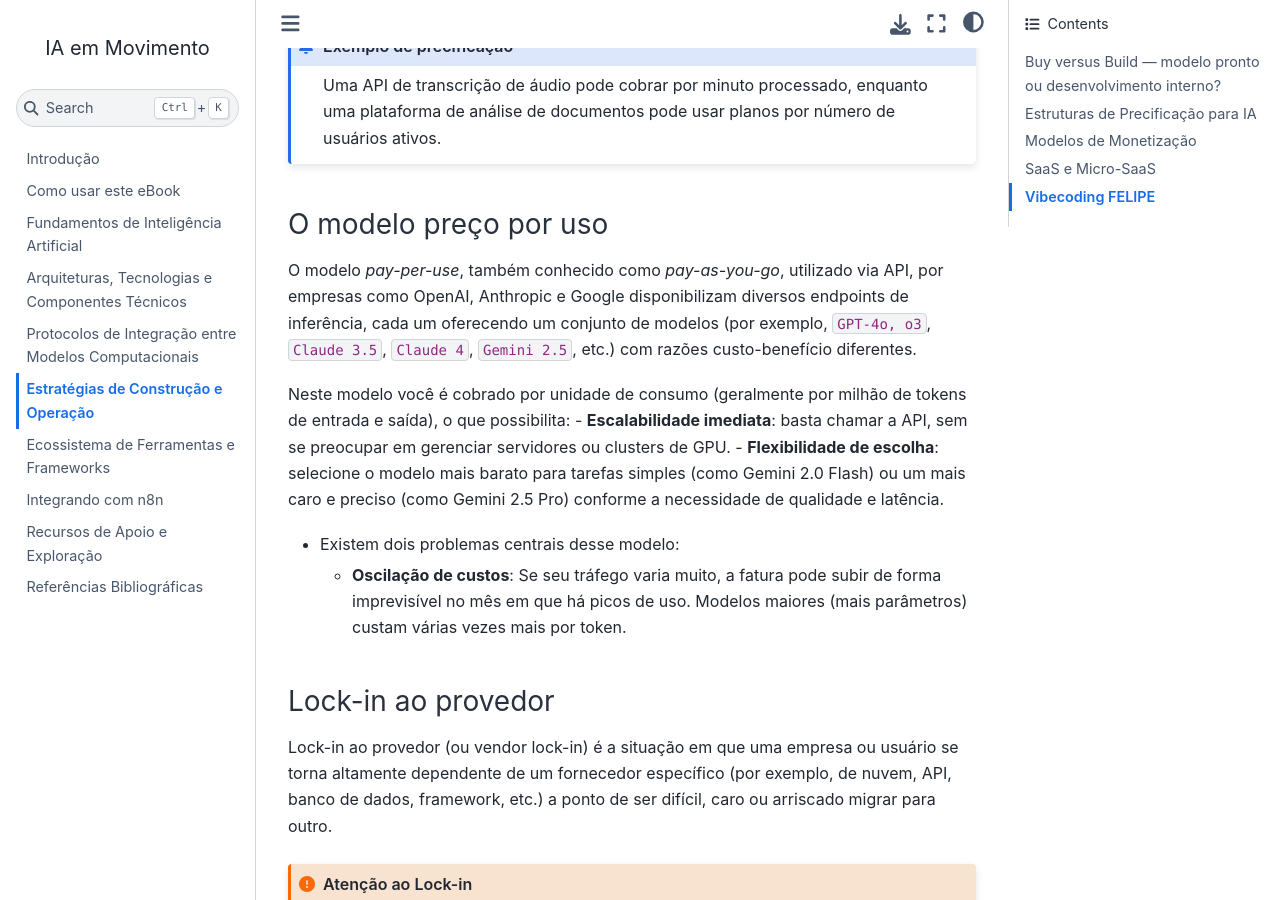
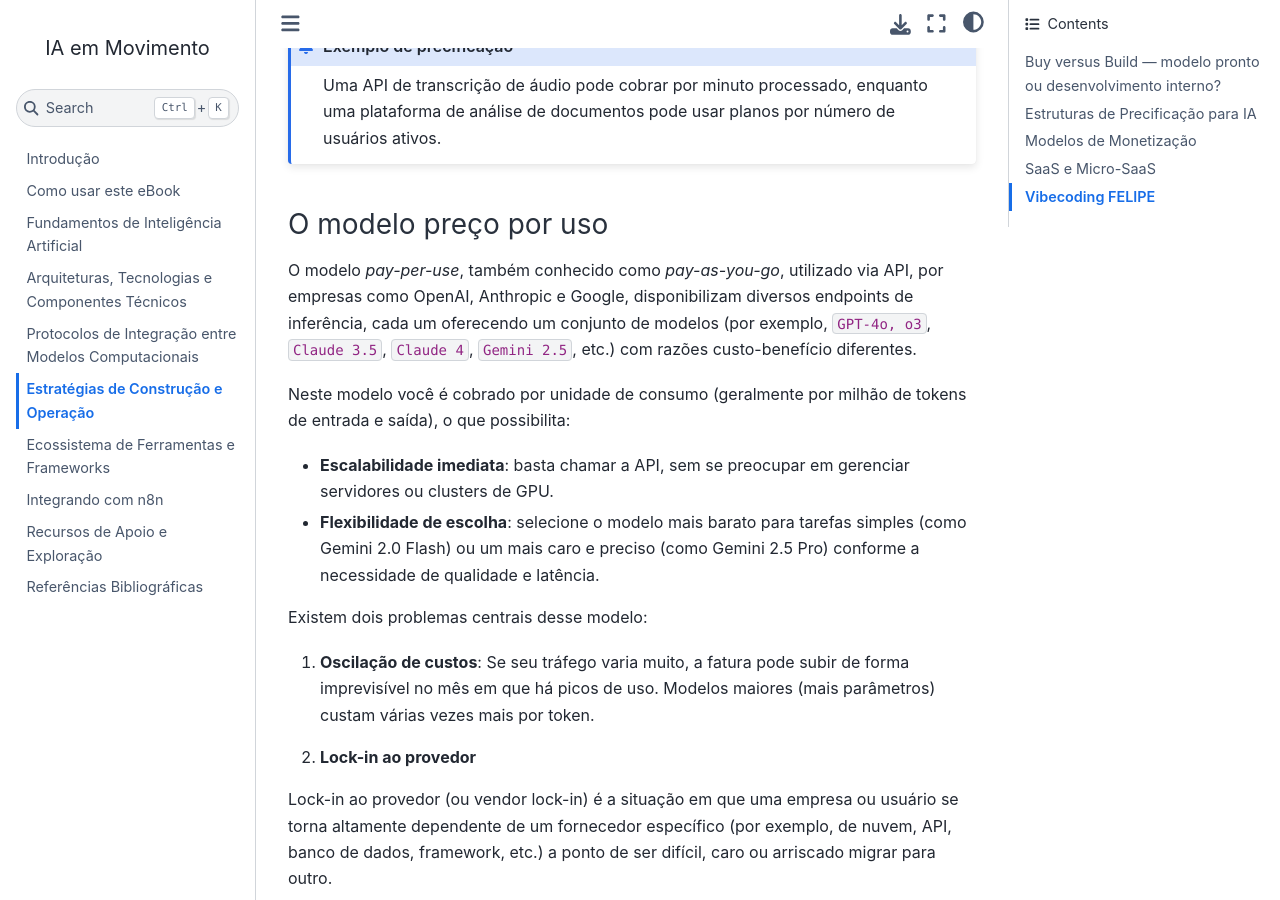
Before and after one commit to unb-lamfo-negocios-ai/LivroIAemMovimento, a Jupyter Book: the page built from capitulos/capEstrategiaConstrucao_e_Operacao.md, in a window 1280 px wide and 900 px high, scrolled down 4680 px. Built offline with Jupyter Book 1.0.4 settings and Sphinx 7.4.7 and the Sphinx Book theme 1.1.4, drawn with Linux system fonts in a browser that asks for light colours; pages that are not in the unit, such as notebooks, are missing from menus; cross-references to code outside the pages are shown as plain code; part of the change alters nothing that is shown.

````diff
--- a/capitulos/capEstrategiaConstrucao_e_Operacao.md
+++ b/capitulos/capEstrategiaConstrucao_e_Operacao.md
@@ -122,13 +122,16 @@ Uma API de transcrição de áudio pode cobrar por minuto processado, enquanto u
 
 ### O modelo preço por uso
 
-O modelo *pay-per-use*, também conhecido como *pay-as-you-go*, utilizado via API, por empresas como OpenAI, Anthropic e Google disponibilizam diversos endpoints de inferência, cada um oferecendo um conjunto de modelos (por exemplo, `GPT-4o, o3`, `Claude 3.5`, `Claude 4`, `Gemini 2.5`, etc.) com razões custo-benefício diferentes.
+O modelo *pay-per-use*, também conhecido como *pay-as-you-go*, utilizado via API, por empresas como OpenAI, Anthropic e Google, disponibilizam diversos endpoints de inferência, cada um oferecendo um conjunto de modelos (por exemplo, `GPT-4o, o3`, `Claude 3.5`, `Claude 4`, `Gemini 2.5`, etc.) com razões custo-benefício diferentes.
 
 Neste modelo você é cobrado por unidade de consumo (geralmente por milhão de tokens de entrada e saída), o que possibilita:
-    - **Escalabilidade imediata**: basta chamar a API, sem se preocupar em gerenciar servidores ou clusters de GPU.
-    - **Flexibilidade de escolha**: selecione o modelo mais barato para tarefas simples (como Gemini 2.0 Flash) ou um mais caro e preciso (como Gemini 2.5 Pro) conforme a necessidade de qualidade e latência.
-- Existem dois problemas centrais desse modelo:
-    - **Oscilação de custos**: Se seu tráfego varia muito, a fatura pode subir de forma imprevisível no mês em que há picos de uso. Modelos maiores (mais parâmetros) custam várias vezes mais por token.
+
+- **Escalabilidade imediata**: basta chamar a API, sem se preocupar em gerenciar servidores ou clusters de GPU.
+- **Flexibilidade de escolha**: selecione o modelo mais barato para tarefas simples (como Gemini 2.0 Flash) ou um mais caro e preciso (como Gemini 2.5 Pro) conforme a necessidade de qualidade e latência.
+
+Existem dois problemas centrais desse modelo:
+
+1. **Oscilação de custos**: Se seu tráfego varia muito, a fatura pode subir de forma imprevisível no mês em que há picos de uso. Modelos maiores (mais parâmetros) custam várias vezes mais por token.
 
 ```{admonition}
 :class: exemplo
@@ -136,7 +139,7 @@ Imagine que você oferece uma ferramenta SaaS que resume documentos, e sua assin
 - Um "cliente casual" resume 10 artigos curtos, consumindo um total de 50.000 tokens no mês, o que gera um custo de API para você de apenas $0.15.
 - Já um "cliente intensivo" resume 30 relatórios longos, consumindo 3.000.000 de tokens, o que gera um custo de $9.00. Se no mês seguinte esse cliente intensivo dobrar o uso, seu custo direto com ele sobe para $18, eliminando quase toda a sua margem de lucro.
 ```
-### Lock-in ao provedor
+2. **Lock-in ao provedor**
 
 Lock-in ao provedor (ou vendor lock-in) é a situação em que uma empresa ou usuário se torna altamente dependente de um fornecedor específico (por exemplo, de nuvem, API, banco de dados, framework, etc.) a ponto de ser difícil, caro ou arriscado migrar para outro.
 
````
